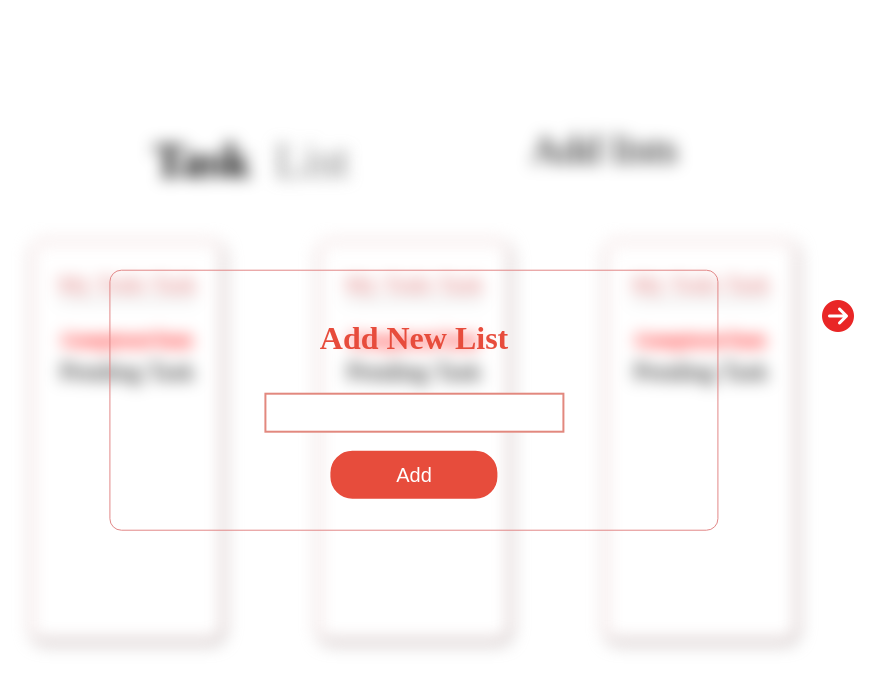
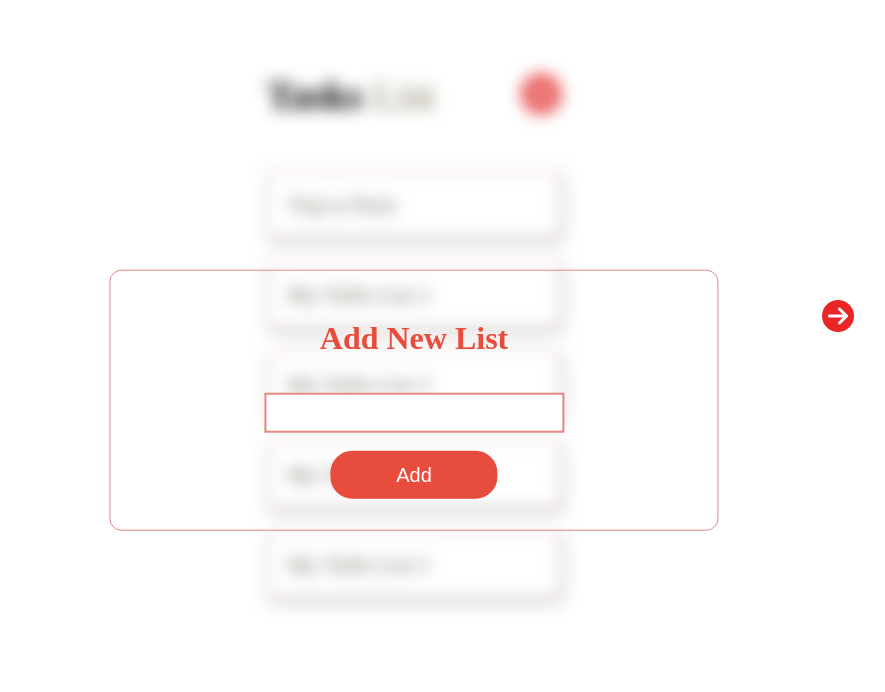
Before and after one commit to Akshaay9/prep2page3, a plain HTML site: page index.html in a window 1280 px wide. Shown: the whole page, without its empty margins (226-1111 px from the left). Drawn offline with Linux system fonts and the light colour scheme.

Commit message:
made bg change

```diff
--- a/index.html
+++ b/index.html
@@ -11,67 +11,23 @@
 </head>
 
 <body>
-    <div class="cardContainer">
-          <div class="cardContainerHeader">
-                    <div class="mainSpan">
-                            <span class="task" >Task</span>
-                            <span class="list">List</span>
-                    </div>
-                    <span class="side" > </i>Add lists</span>
-    </div>
-    <div class="cards">
-            <div class="card">
-                         <div class="cardHeader">
-                        <p> My Todo Task</p>
-                             </div>
-
-                     <div class="cardBody">
-
-                        <div class="block_1"></div> <hr />
-                         <p class="cTask">Completed Task</p>
-
-
-                         <p class="pendingTask">Pending Task</p>
-
-        </div>
-        </div>
-            <div class="card">
-                         <div class="cardHeader">
-                        <p> My Todo Task</p>
-                             </div>
-
-                     <div class="cardBody">
-
-                        <div class="block_1"></div> <hr />
-                         <p class="cTask">Completed Task</p>
-
-
-                         <p class="pendingTask"> Pending Task</p>
-
-        </div>
-        </div>
-            <div class="card">
-                         <div class="cardHeader">
-                        <p> My Todo Task</p>
-                             </div>
-
-                     <div class="cardBody">
-
-                        <div class="block_1"></div> <hr />
-                         <p class="cTask">Completed Task</p>
-
-
-                         <p class="pendingTask"></i>Pending Task</p>
-
-        </div>
-        </div>
-
-    <!-- </div> -->
+    <div class="todo-container">
+        <!-- heading -->
+            <div class="todo-heading">
+                <div class="left">Tasks <span>List</span></div>
+                <div class="right"> <i class="fas fa-plus-circle fa-0.5x sideIcon"></i></div>
+            </div>
+            <!-- body -->
+            <div class="todo-body">
+                <div class="card">Trip to Paris</div>
+                <div class="card">My ToDo List 2</div>
+                <div class="card">My ToDo List 3</div>
+                <div class="card">My ToDo List 4</div>
+                <div class="card">My ToDo List 5</div>
+            </div>
 
 
     </div>
-
-</div>
 <!-- --------------------------Card -->
 <!-- <div class="mainBody"> -->
 
--- a/style.css
+++ b/style.css
@@ -2,113 +2,97 @@
     padding: 0%;
     margin: 0%;
     box-sizing: border-box;
-    overflow-y: hidden;
-    overflow-x: hidden;
-    }
-    body{
-        width: 100vw;
-        height: 100vh;
-        background-color: white;
-        text-align: center;
-
-        overflow-x: hidden;
-
-    }
-.cardContainer
-{
-    width: 70vw;
- background-color: white(240, 168, 60);
- margin:1% 15%;
-    margin-top: 9%;
-    filter: blur(8px);
-    -webkit-filter: blur(8px);
+}
+body{
+    min-height: 100vh;
+    min-width: 100vw;
+    display: flex;
+    text-align: center;
+    justify-content: center;
 
 }
-.cardContainerHeader{
+/* cojntainer */
+.todo-container{
+    margin-top: 42px;
+    width: 23vw;
+    -webkit-filter: blur(8px);
+}
+
+/* heading */
+.todo-heading{
     display: flex;
-    justify-content: space-evenly;
-    padding: 6px;
+
+    justify-content: space-between;
+    flex-direction: row;
+    padding: 30px 0;
+    font-size: 2.5rem;
+    /* font-family: sans-serif; */
+    font-weight: bolder;
+
+}
+.todo-heading span{
+    font-weight: lighter;
+    font-family: serif;
+    color: rgb(122, 116, 90);
+}
 
 
-
-
+/* icon */
+.todo-heading .right{
+    color: #e74c4c
 }
-hr { width:114%; height:2px; background: #fff ;  }
-.card{
-    background-color: white;
-    /* padding: 1%; */
-    padding: 3%;
-    height: 50vh;
-    margin: 2%;
-    line-height: 32px;
-    border: 1px solid rgb(226, 135, 135);
-    border-radius: 12px;
-    align-content: space-between;
-    box-shadow: 1px 2px 5px gray;
-    transition: transform .6s;
+.todo-heading .right:hover{
+    color: #e92626;
+    transform : scale(1.05,1.05)
 }
-
-.cards{
-    display: flex;
-    width: 70vw;
-    flex-wrap: wrap  ;
-    justify-content: space-around;
-    padding: 2%;
-}
-.mainSpan{
-    display: flex;
-    /* margin-left: 79px; */
-
-}
-
-.task{
-    font-size: 3rem;
-    font-weight: bold;
-    padding: 12px;
-
-}
-.list{
-    font-size: 3rem;
-    padding: 12px;
-    font-weight: lighter;
-    color: rgb(122, 122, 122);
-}
-
-.side{
-    font-size: 2.56rem;
-    margin-right: 9px;
-    margin-top: 4px;
-
-}
-.cardHeader{
-    /* margin-top: -25px; */
-    font-size: 1.5rem;
-    color: rgb(214, 96, 96)  ;
-}
-.cTask{
-    font-size: 20px;
-    color: red;
-    margin-top: 22px;
-    text-decoration: line-through;
-
-
-}
-.sideIcon{
-    color: #e74c4c
-
+.todo-heading .right:active{
+    transform : scale(1.07,1.07)
 }
 
 
 
 
-.pendingIcon{
-    padding: 12px;
+
+/* todo body */
+.todo-body{
+    text-align: left;
+}
+
+/* card */
+.card{
+    padding-left: 15px;
+    padding: 20px;
+    font-size: 22px;
+    color: rgb(90, 87, 74);
+    margin: 22px 0;
+    box-shadow: 1px 2px 5px gray;
+    border-radius: 6px;
+    border: 1px solid rgb(223, 157, 157);
+    transition: transform .6s;
+
+}
+.card:hover{
+    box-shadow: 10px 10px 10px gray;
+    transform: scale(1.01,1.01);
+
+}
+
+/* mobile view */
+@media (max-width:600px)  {
+    .todo-container{
+        margin-top: 44px;
+        width: 85vw;
+    }
+    .todo-heading{
+        padding: 12px 0px;
+    }
+    .card{
+        margin: 19px 0;
+    }
 }
 
 
-.pendingTask{
-    font-size: 25px;
-}
+
 
 /* ------------------------------------------ */
 
```
